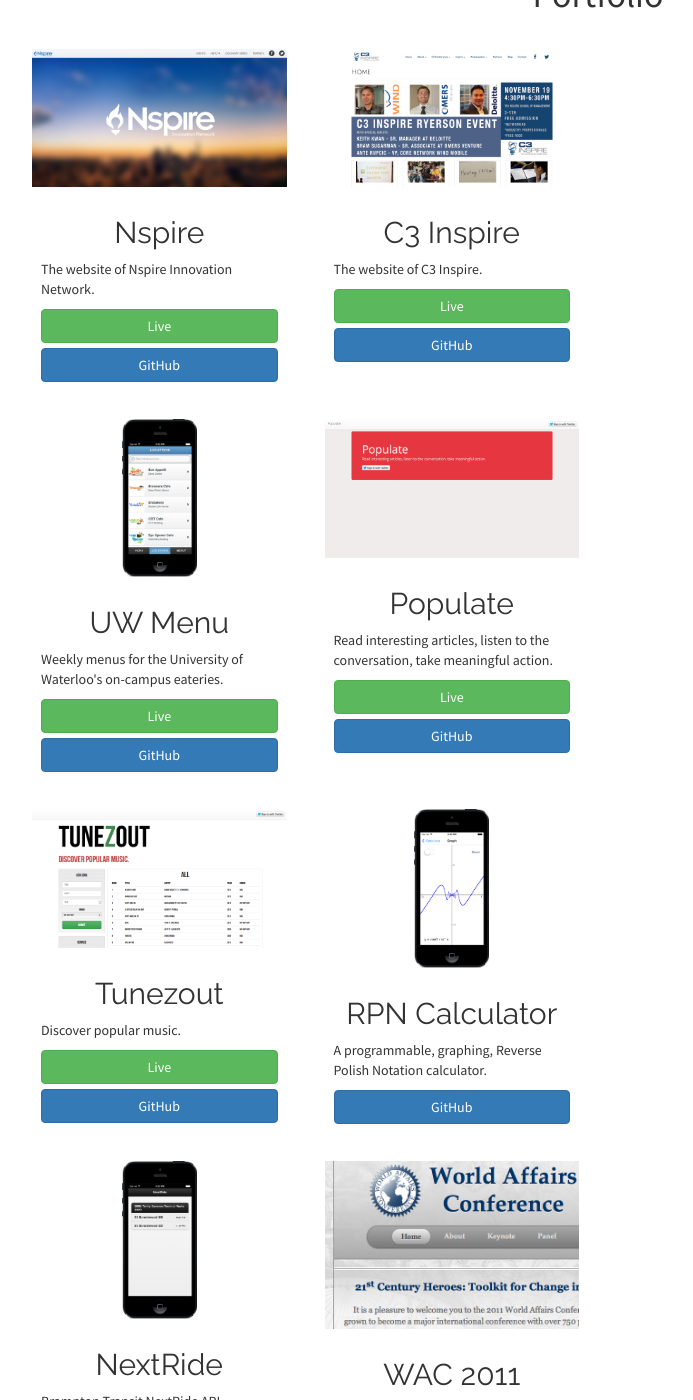
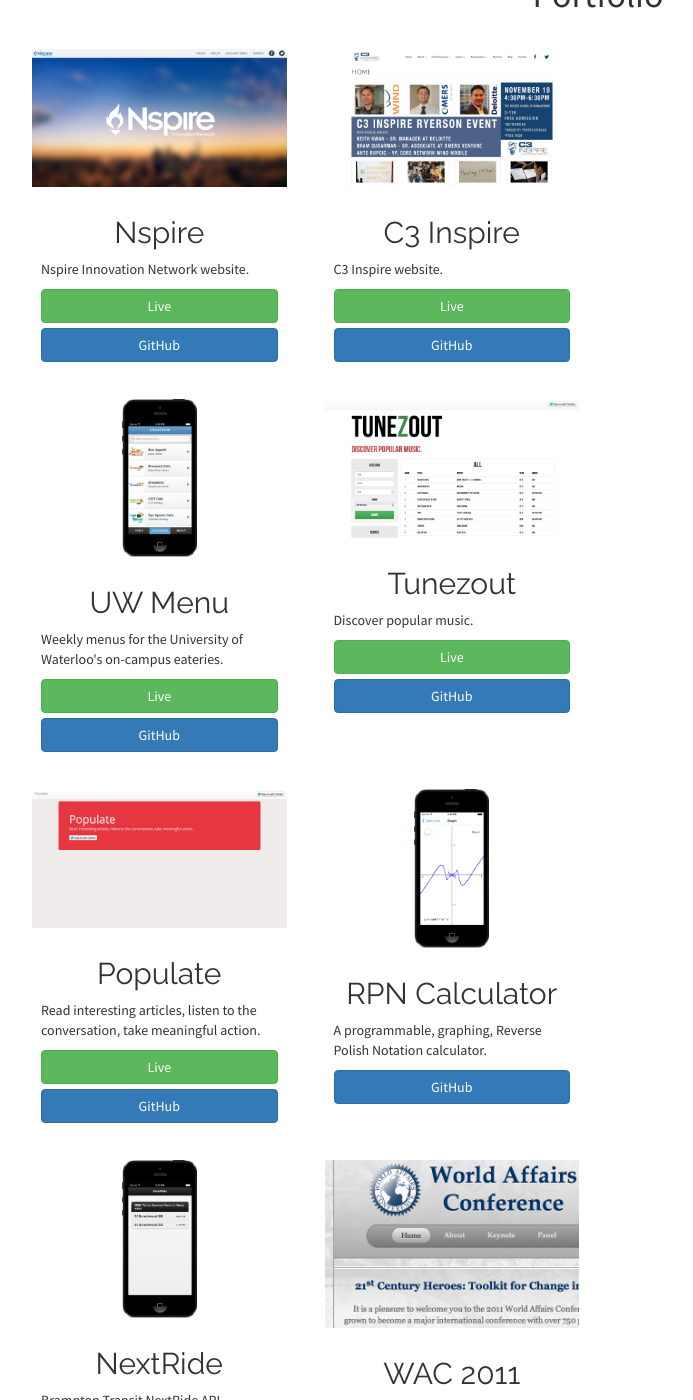
Before and after one commit to alykhank/alykhank.github.io, a Jekyll site: the page built from index.html, in a window 1280 px wide and 1400 px high, scrolled down 706 px. Shown: the whole window, without its empty margins (42-735 px from the left). Built offline with Jekyll 4.4.1, drawn with Linux system fonts in a browser that asks for light colours; nearby versions of some CDN libraries; Markdown is read by kramdown in place of the engine named in the settings; comment, search, counter and statistics services are not loaded; some of the changed text lies outside the part shown.

Commit message:
Update portfolio section

```diff
--- a/_data/projects.yml
+++ b/_data/projects.yml
@@ -1,11 +1,11 @@
 - title: Nspire
-  caption: The website of Nspire Innovation Network.
+  caption: Nspire Innovation Network website.
   thumbnail: nspire
   live: http://nspire.org
   github: https://github.com/nspire/nspire
 
 - title: C3 Inspire
-  caption: The website of C3 Inspire.
+  caption: C3 Inspire website.
   thumbnail: c3inspire
   live: http://c3inspire.com
   github: https://github.com/c3inspire/c3inspire.github.io
@@ -17,17 +17,17 @@
   github: https://github.com/alykhank/FoodMenu
   thumbnail_tall: true
 
+- title: Tunezout
+  caption: Discover popular music.
+  thumbnail: tunezout
+  live: http://www.tunezout.com/
+  github: https://github.com/alykhank/Tunezout
+
 - title: Populate
   caption: Read interesting articles, listen to the conversation, take meaningful action.
   thumbnail: populate
   live: http://populate-mit.herokuapp.com
   github: https://github.com/alykhank/populate
-
-- title: Tunezout
-  caption: Discover popular music.
-  thumbnail: tunezout
-  live: http://www.tunezout.com/
-  github: https://github.com/alykhank/Tunezout
 
 - title: RPN Calculator
   caption: A programmable, graphing, Reverse Polish Notation calculator.
@@ -43,7 +43,7 @@
   thumbnail_tall: true
 
 - title: WAC 2011
-  caption: Website for World Affairs Conference 2011.
+  caption: World Affairs Conference 2011 website.
   thumbnail: wac2011_thumb
   live: WAC2011/
   github: https://github.com/alykhank/wac2011
```
